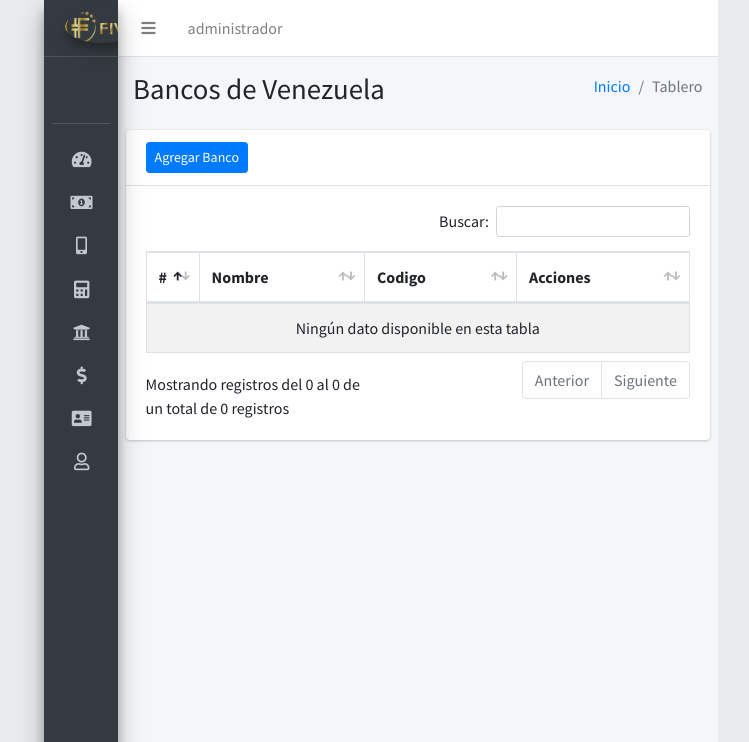
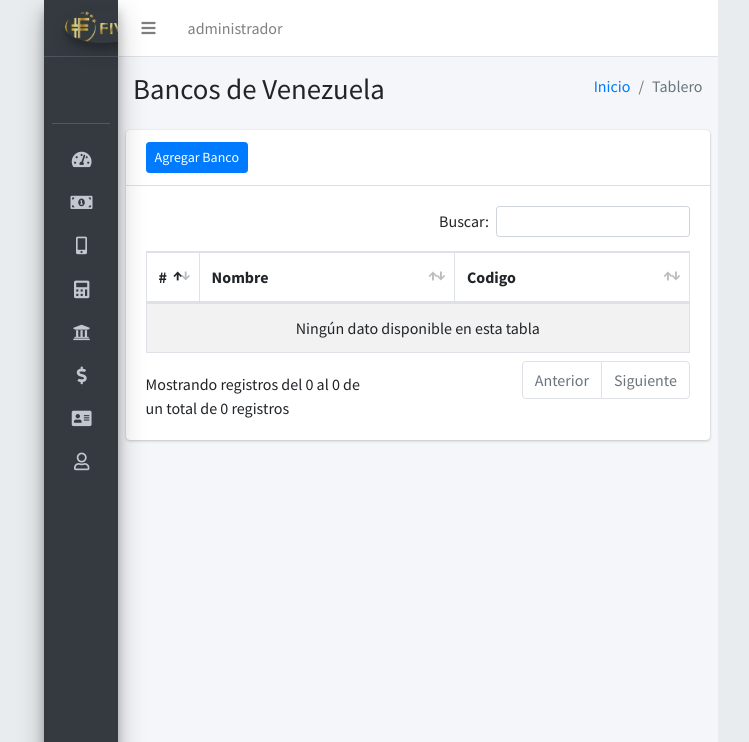
Before and after one commit to sirzan/fivip, a PHP site: page /banco-venezuela in a window 1280 px wide. Shown: the top 742 px of the page, without its empty margins (259-1008 px from the left). Run offline with PHP 8.4, Linux system fonts and the light colour scheme; the visitor is signed in with stand-in values (Sample User, id 1); data that the repository does not hold is empty; some libraries are stand-ins or nearby versions.

Commit message:
ultima actualizacion de la version 1.0

```diff
--- a/views/js/remesas.js
+++ b/views/js/remesas.js
@@ -580,13 +580,13 @@ $(document).ready(function(){
         if (respuesta != 0) {
           $.each(respuesta, function(i, item) {
 
-            $(".totalRecibidas").append('<div class="col-lg-3 col-6"><div class="small-box bg-info">'+
+            $(".totalRecibidas").append('<div class="col-sm-12 col-lg-3"><div class="small-box bg-info">'+
               '<div class="inner"><h3>'+respuesta[i]['simbolo_moneda']+''+respuesta[i]['total']+' ('+respuesta[i]['iso_moneda']+')</h3><p>Total de recibidos de hoy</p>'+
               '</div><div class="icon"><i class="fas fa-money-bill-alt"></i></div>'+
               '<a href="admin-remesa" class="small-box-footer">Mas información<i class="fas fa-arrow-circle-right"></i></a></div></div>');
             });
           }else{
-          $(".totalRecibidas").append('<div class="col-lg-3 col-6"><div class="small-box bg-info">'+
+          $(".totalRecibidas").append('<div class="col-sm-12 col-lg-3"><div class="small-box bg-info">'+
             '<div class="inner"><h3>0</h3><p>Total de recibidos de hoy</p>'+
             '</div><div class="icon"><i class="fas fa-money-bill-alt"></i></div>'+
             '<a href="admin-remesa" class="small-box-footer">Mas información<i class="fas fa-arrow-circle-right"></i></a></div></div>');
@@ -610,13 +610,13 @@ $(document).ready(function(){
 
       $.each(respuesta, function(i, item) {
 
-        $(".totalEnviadas").append('<div class="col-lg-3 col-6"><div class="small-box bg-info">'+
+        $(".totalEnviadas").append('<div class="col-sm-12 col-lg-36"><div class="small-box bg-info">'+
           '<div class="inner"><h3>'+respuesta[i]['simbolo_tasa']+''+respuesta[i]['total']+' ('+respuesta[i]['iso_tasa']+')</h3><p>Total de enviados de hoy</p>'+
           '</div><div class="icon"><i class="fas fa-money-bill-alt"></i></div>'+
           '<a href="admin-remesa" class="small-box-footer">Mas información<i class="fas fa-arrow-circle-right"></i></a></div></div>');
         });
       }else{
-      $(".totalEnviadas").append('<div class="col-lg-3 col-6"><div class="small-box bg-info">'+
+      $(".totalEnviadas").append('<div class="col-sm-12 col-lg-3"><div class="small-box bg-info">'+
         '<div class="inner"><h3>0</h3><p>Total de enviados de hoy</p>'+
         '</div><div class="icon"><i class="fas fa-money-bill-alt"></i></div>'+
         '<a href="admin-remesa" class="small-box-footer">Mas información<i class="fas fa-arrow-circle-right"></i></a></div></div>');
@@ -686,8 +686,7 @@ $(document).ready(function(){
           '<div class="inner"><h3>44</h3><p>Remesas Enviadas</p></div>'+
           '<div class="icon"><i class="fas fa-coins"></i></div>'+
           '<a href="admin-remesa" class="small-box-footer">Más Informacion<i class="fas fa-arrow-circle-right"></i></a></div></div>');
-
-        }
+         }
 
           }
 })
--- a/views/modules/banco-venezuela.php
+++ b/views/modules/banco-venezuela.php
@@ -32,7 +32,7 @@
                     <th style="width:10px">#</th>
                     <th>Nombre</th>
                     <th>Codigo</th>
-                    <th>Acciones</th>
+                    <!-- <th>Acciones</th> -->
                   </tr>
                   </thead>
                   <tbody>
@@ -47,14 +47,10 @@
                      echo '<tr>
                      <td>'.$value['id'].'</td>
                      <td>'.$value['nombre'].'</td>
-                     <td>'.$value['codigo'].'</td>
+                     <td>'.$value['codigo'].'</td>';
 
 
-                     <td>
-                     <button type="submit" data-toggle="modal" data-target="#modal-editar" class="btn btn-success btn-sm btnEditarBancoVene" idBancoVene="'.$value['id'].'"><i class="fas fa-edit"></i></button>
-                     <button type="submit" class="btn btn-danger btn-sm btnEliminarBancoVene" idBancoVene="'.$value['id'].'"><i class="fas fa-trash-alt"></i></button>
-                   </td>
-                   </tr>';
+                    // echo'<td><button type="submit" data-toggle="modal" data-target="#modal-editar" class="btn btn-success btn-sm btnEditarBancoVene" idBancoVene="'.$value['id'].'"><i class="fas fa-edit"></i></button><button type="submit" class="btn btn-danger btn-sm btnEliminarBancoVene" idBancoVene="'.$value['id'].'"><i class="fas fa-trash-alt"></i></button></td></tr>';
                     }
                     ?>
 
```
Also changed, not shown: views/modules/admin-recargas.php (+2 -7 lines).
